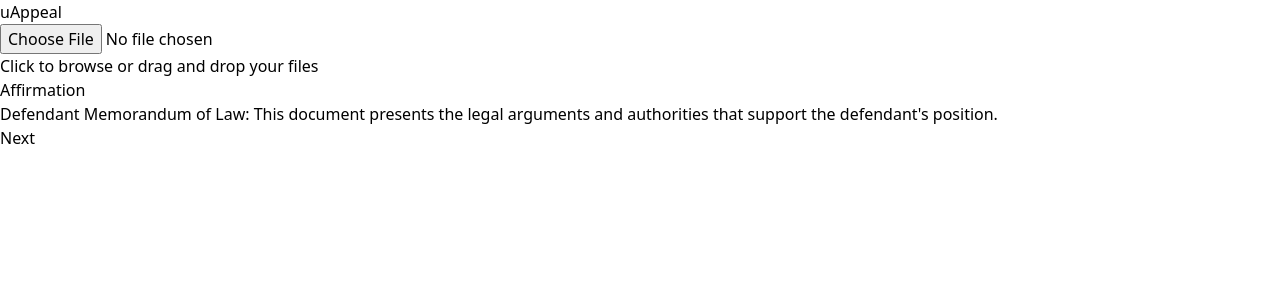
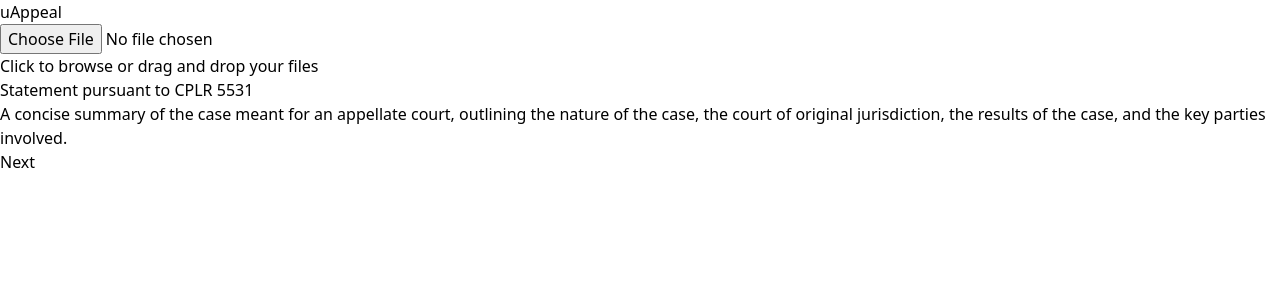
Before and after one commit to calebdre/uappeal, a Next.js app: page / in a window 1280 px wide. Shown: the top 300 px of the page. Built offline with nearby package versions, Linux system fonts and the light colour scheme.

Commit message:
removed first affirmation

```diff
--- a/src/app/types.ts
+++ b/src/app/types.ts
@@ -23,12 +23,12 @@ export type SectionData = {
 	hasExhibits?: boolean
 }
 export const uploadWizardDataFull: SectionData[] = [
-	{
-		title: 'Affirmation',
-		description: `Defendant Memorandum of Law: This document presents the legal arguments and authorities that support the defendant's position.`,
-		tag: 'Defendant Papers',
-		hasExhibits: true
-	},
+	// {
+	// 	title: 'Affirmation',
+	// 	description: `Defendant Memorandum of Law: This document presents the legal arguments and authorities that support the defendant's position.`,
+	// 	tag: 'Defendant Papers',
+	// 	hasExhibits: true
+	// },
 	{
 		title: 'Statement pursuant to CPLR 5531',
 		description: "A concise summary of the case meant for an appellate court, outlining the nature of the case," +
```
